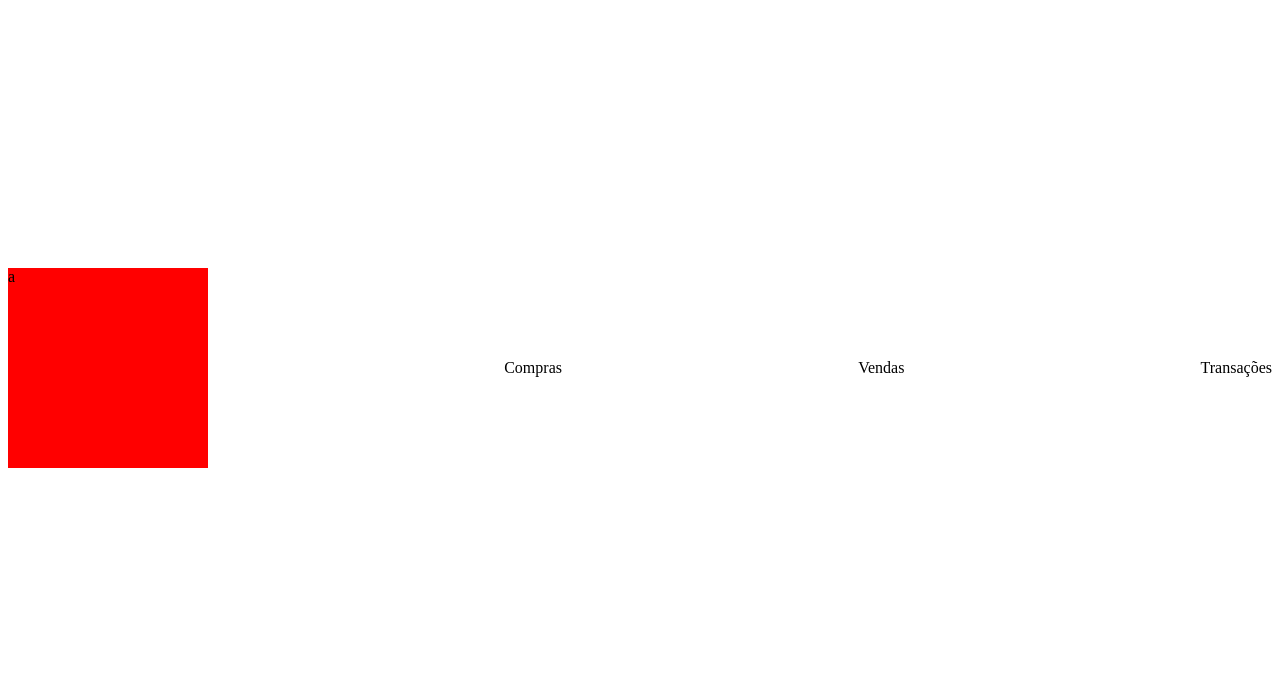
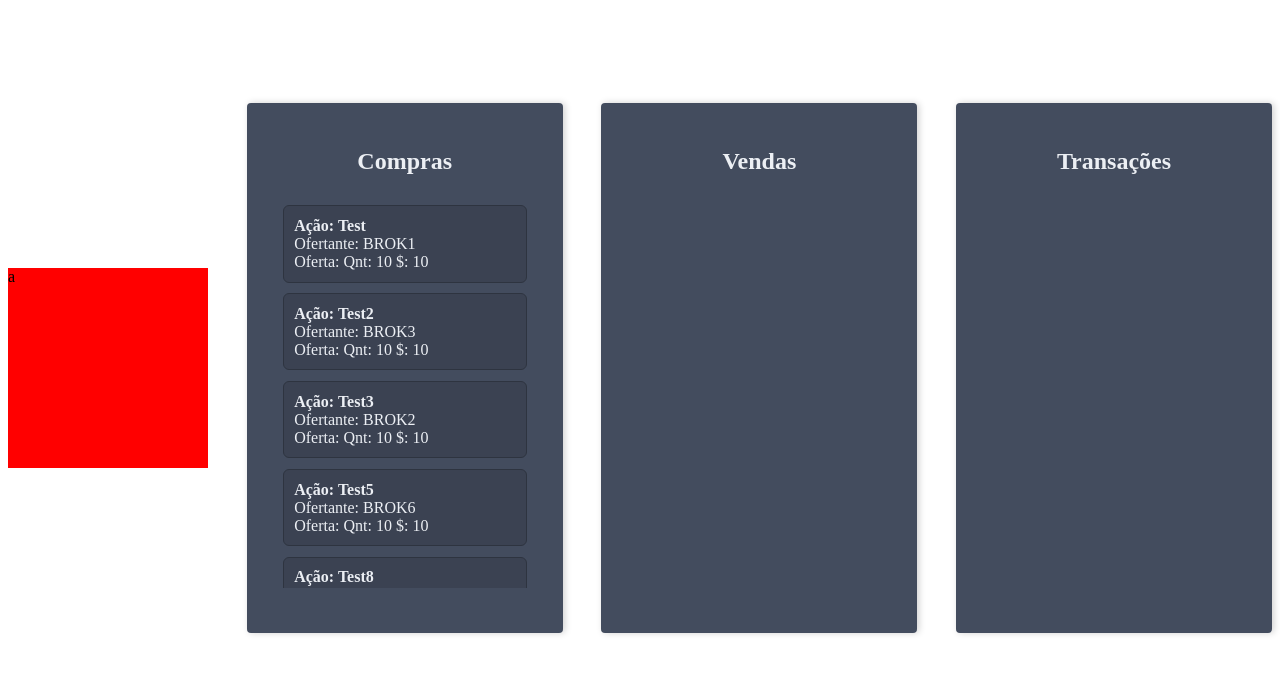
Before and after one commit to PUC-DISCIPLINAS/bovespa-rabbitmq-bovespa-rabbitmq-andrewcs0901-joaoguimb, a React (Create React App) app in the folder codigo/frontend/: page / in a window 1280 px wide. Shown: the top 674 px of the page. Built offline with nearby package versions, Linux system fonts and the light colour scheme.

Commit message:
feat: list,item components

```diff
--- a/codigo/frontend/src/App.tsx
+++ b/codigo/frontend/src/App.tsx
@@ -1,12 +1,76 @@
 import Form from "./components/Form";
 import { Container } from "./AppStyle";
+import {FlexListContainer} from './components/FlexContainer'
 function App() {
+
+  const lists = [
+    {
+      title: "Compras",
+      items: [
+        {
+          stockName: "Test",
+          brokerName: "BROK1",
+
+          offer: {
+            quant: 10,
+            price: 10
+          },
+        },
+        {
+          stockName: "Test2",
+          brokerName: "BROK3",
+
+          offer: {
+            quant: 10,
+            price: 10
+          },
+        },
+        {
+          stockName: "Test3",
+          brokerName: "BROK2",
+
+          offer: {
+            quant: 10,
+            price: 10
+          },
+        },
+        {
+          stockName: "Test5",
+          brokerName: "BROK6",
+
+          offer: {
+            quant: 10,
+            price: 10
+          },
+        },
+        {
+          stockName: "Test8",
+          brokerName: "BROK7",
+
+          offer: {
+            quant: 10,
+            price: 10
+          },
+        },
+      ],
+    },
+    {
+      title: "Vendas",
+      items: [],
+    },
+    {
+      title: "Transações",
+      items: [],
+    }
+
+  ]
+
+
+
   return (
     <Container>
       <Form></Form>
-      <div>Compras</div>
-      <div>Vendas</div>
-      <div>Transações</div>
+      <FlexListContainer lists={lists}/>
     </Container>
   );
 }
--- /dev/null
+++ b/codigo/frontend/src/components/FlexContainer/FlexListContainerProps.ts
@@ -0,0 +1,4 @@
+import ListProps from '../List/ListProps'
+export interface FlexListContainerProps {
+    lists: ListProps[]
+}
--- /dev/null
+++ b/codigo/frontend/src/components/FlexContainer/Style.tsx
@@ -0,0 +1,9 @@
+import styled from 'styled-components';
+
+
+export const Styles = styled.div`
+    display: contents;
+    h2{
+        text-align: center;
+    }
+`
--- /dev/null
+++ b/codigo/frontend/src/components/FlexContainer/index.tsx
@@ -0,0 +1,5 @@
+import { List } from "../List";
+import { FlexListContainerProps } from './FlexListContainerProps'
+import { Styles } from './Style';
+
+export const FlexListContainer = ({ lists }: FlexListContainerProps) => (<Styles>{lists.map(list => <List {...list} key={list.title}/>)}</Styles>)
--- /dev/null
+++ b/codigo/frontend/src/components/Item/ItemProps.ts
@@ -0,0 +1,8 @@
+export interface ItemProps {
+    stockName: string;
+    brokerName: string;
+    offer:{
+        quant: number;
+        price: number;
+    }
+}
--- /dev/null
+++ b/codigo/frontend/src/components/Item/Styles.tsx
@@ -0,0 +1,12 @@
+import styled from 'styled-components';
+
+export const Styles = styled.div`
+    padding: 4%;
+    border: 1px solid #2E3440;
+    border-radius: 6px;
+    margin: 4%;
+    background-color: #3B4252;
+    h4{
+        margin: 0;
+    }
+`
--- /dev/null
+++ b/codigo/frontend/src/components/Item/index.tsx
@@ -0,0 +1,18 @@
+import { ItemProps } from './ItemProps';
+import {Styles} from './Styles'
+
+export const Item = ({ stockName, brokerName, offer }: ItemProps) =>
+(
+    <Styles>
+        <div>
+            <h4>Ação: {stockName}</h4>
+        </div>
+        <div>
+             Ofertante: {brokerName}
+        </div>
+        <div>
+            Oferta: <span>Qnt: {offer.quant}</span> <span>$: {offer.price}</span>
+
+        </div>
+    </Styles>
+)
--- /dev/null
+++ b/codigo/frontend/src/components/List/ListProps.ts
@@ -0,0 +1,3 @@
+import { ItemProps } from "../Item/ItemProps";
+
+export default interface ListProps{ title: string; items: ItemProps[]; }
--- /dev/null
+++ b/codigo/frontend/src/components/List/Style.tsx
@@ -0,0 +1,16 @@
+import styled from "styled-components"
+
+export const Styles = styled.div`
+    border-radius: 4px;
+    height: 60vh;
+    width: 21%;
+    box-shadow: 2px 0px 7px #d1d1d1;
+    padding: 2%;
+    overflow: auto;
+    background-color: #434C5E;
+    color: #ECEFF4;
+    .items{
+        overflow: auto;
+        height: 82%;
+    }
+`
--- /dev/null
+++ b/codigo/frontend/src/components/List/index.tsx
@@ -0,0 +1,16 @@
+import { Item } from '../Item'
+import { ItemProps } from '../Item/ItemProps'
+import ListProps from './ListProps'
+import { Styles } from './Style'
+
+export const List = ({ items, title }: ListProps) =>
+(
+    <Styles>
+        <div>
+            <h2>{title}</h2>
+        </div>
+        <div className="items">
+            {items.map((item: ItemProps) => <Item {...item} key={`${title}${item.brokerName}`} />)}
+        </div>
+    </Styles>
+)
```
